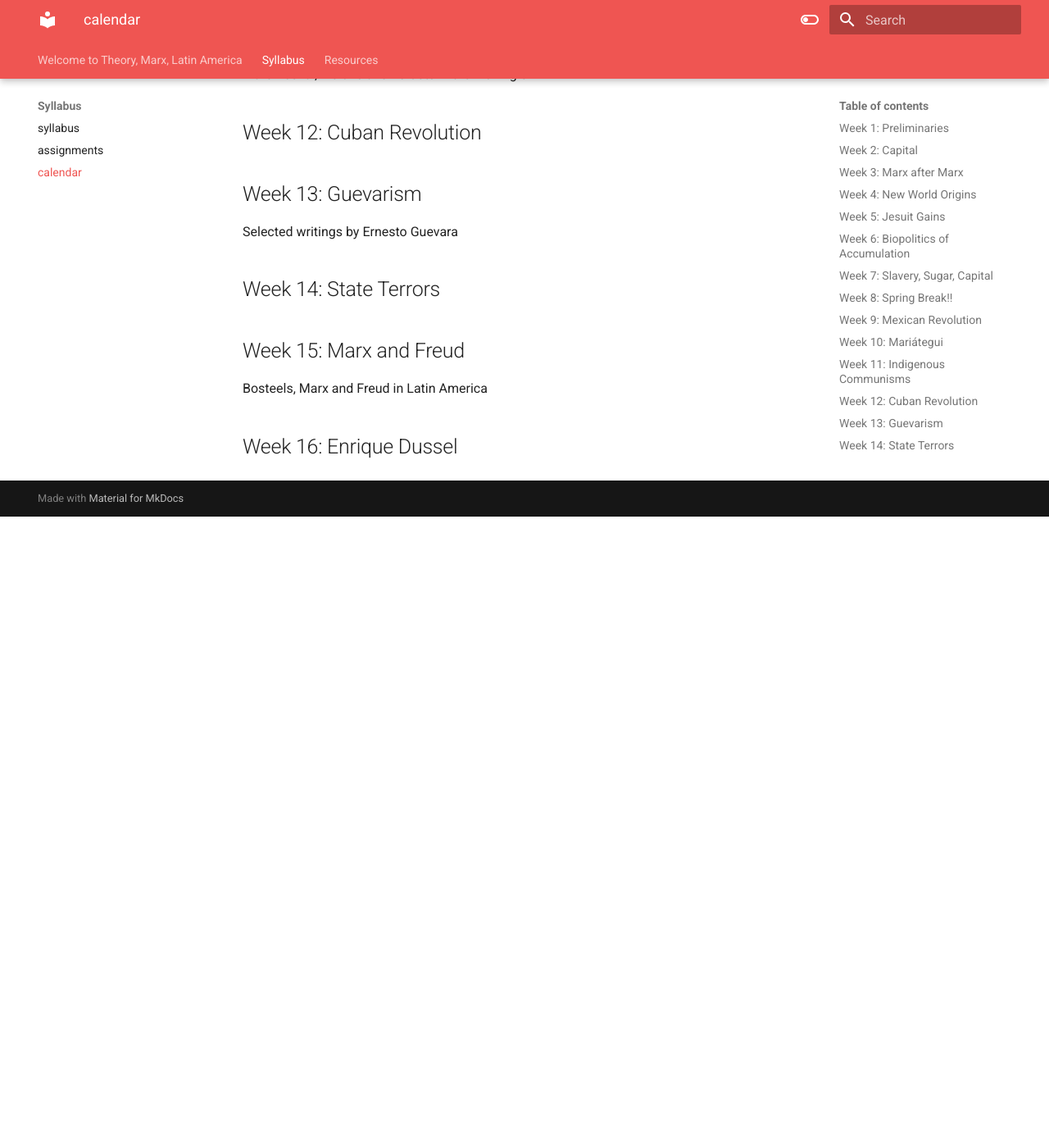
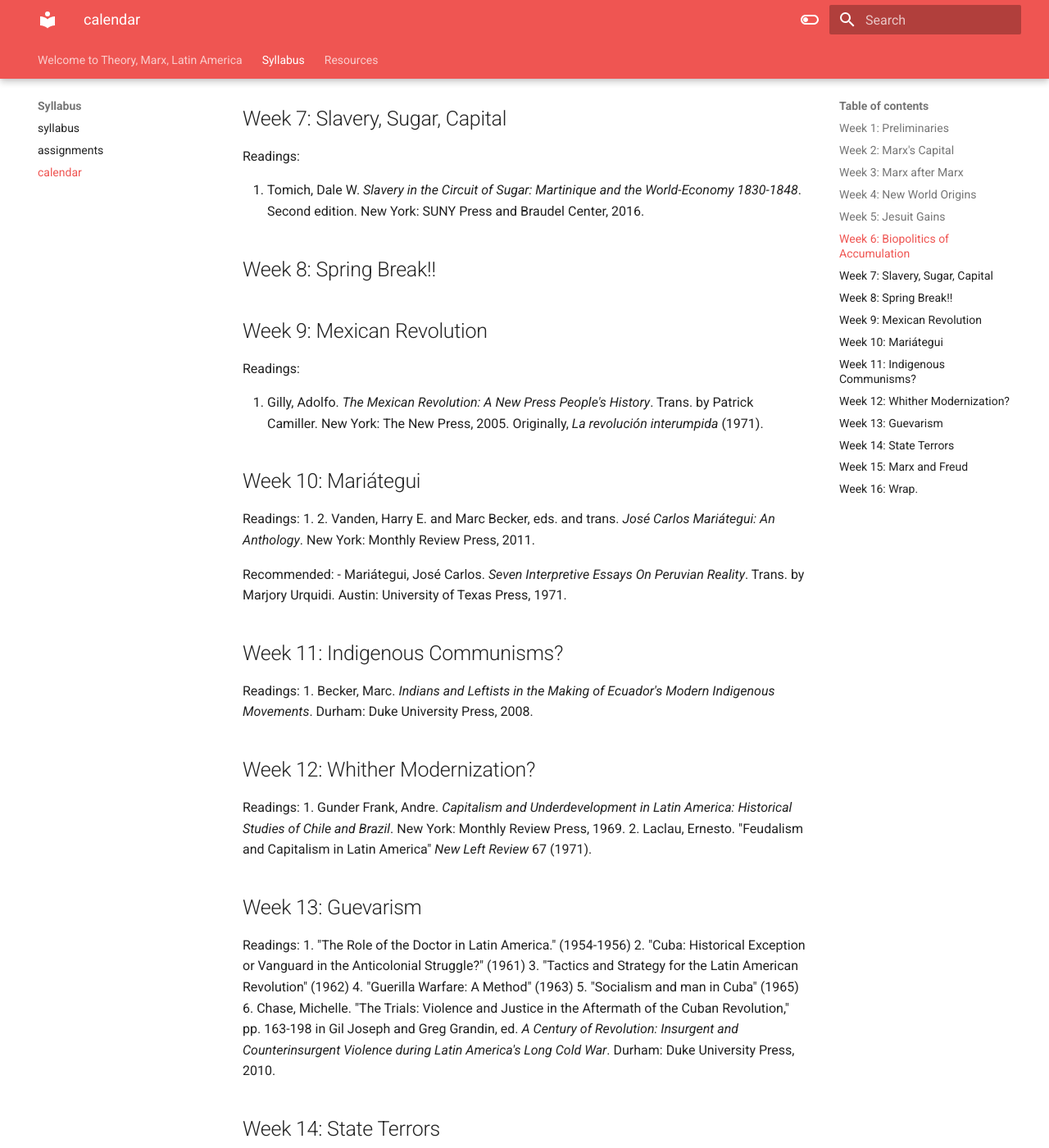
Before and after one commit to chadblack/2023_Marx, an MkDocs documentation site: the page built from docs/Syllabus/3-Calendar.md, in a window 1280 px wide and 1400 px high, scrolled down 1325 px. Shown: the whole window at 82% size. Built offline with MkDocs 1.6.1 and Material for MkDocs 9.7.7, drawn with Linux system fonts in a browser that asks for light colours; before the commit the page ends 1955 px from its top, so only the background shows below that; some of the changed text lies outside the part shown.

Commit message:
building out the calendar

```diff
--- a/docs/Syllabus/3-Calendar.md
+++ b/docs/Syllabus/3-Calendar.md
@@ -4,57 +4,89 @@
 
 ## Week 1: Preliminaries
 
-Benjamin and Tosaka
+Hegel, Benjamin, Tosaka
 
-## Week 2: Capital
+Readings:
+1. Hegel, G.W.F. *Introduction to The Philosophy of History*. Translated by Leo Rauch. Indianapolis: Hackett Publishing, 1988. Pp. 92-98.
+2. Benjamin, Walter. "Theses on the Philosophy of History." Pp. 253-265 in *Illuminations.* Editor, Hannah Arendt. New York: Schoken Books.
+3. Tosaka Jun. "The Principle of Everydayness and Historical Time." Translated by Robert Stolz. Pp. 3-16 in *Tosaka Jun: A Critical Reader*. Editors, Ken C. Kawashima, et.al. Ithaca: Cornell University Press.
 
-Capital Vol. 1
+Recommended for more on Benjamin:
+- Löwy, Michael. *Fire Alarm: Reading Walter Benjamin's 'On the Concept of History'*. New York: Verso, 2016.
+- Jameson, Federic. *The Benjamin Files*. New York: Verso, 2020.
+
+## Week 2: Marx's Capital
+
+Readings:
+1. Marx, Karl. *Capital Volume I*. Translated by Ben Fowkes. New York: Penguin Books, 1990. Chapters 1-2, 4-6, 10, 15, 25.
+
+Recommended for help with *Capital*:
+- Harvey, David. *A Companion to Marx's Capital*. New York: Verso, 2010.
 
 ## Week 3: Marx after Marx
 
-Harootunian, Marx after Marx
+Readings:
+
+1. Harootunian, Harry. *Marx after Marx: History and Time in the Expansion of Capitalism*. New York: Columbia University Press, 2015.
 
 ## Week 4:  New World Origins
-
-Tutino, Making a New World
+Readings:
+1. Tutino, John.  *Making a New World: Founding Capitalism in the Bajío and Spanish North America*. Durham: Duke University Press, 2011.
 
 ## Week 5: Jesuit Gains
-
-Owensby, New World of Gain
+Readings:
+1. Owensby, Brian P.  *New World of Gain: Europeans, Guaraní, and the Global Origins of Modern Economy*. Stanford: Stanford University Press, 2022.
 
 ## Week 6:   Biopolitics of Accumulation
-
-Daniel Nemser, Infrastructures of Race
+Readings:
+1. Nemser, Daniel.  *Infrastructures of Race: Concentration and Biopolitics in Colonial Mexico*. Austin: University of Texas Press, 2017.
 
 ## Week 7:  Slavery, Sugar, Capital
+Readings:
 
-Tomich, Slavery in the Circuit of Sugar
+1. Tomich, Dale W. *Slavery in the Circuit of Sugar: Martinique and the World-Economy 1830-1848*. Second edition. New York: SUNY Press and Braudel Center, 2016.
 
 ## Week 8: Spring Break!!
 
 ## Week 9:   Mexican Revolution
+Readings:
 
-Adolfo Gilly, The Mexican Revolution
+1. Gilly, Adolfo. *The Mexican Revolution: A New Press People's History*. Trans. by Patrick Camiller. New York: The New Press, 2005. Originally, *La revolución interumpida* (1971).
 
 ## Week 10:   Mariátegui
+Readings:
+1. 2. Vanden, Harry E. and Marc Becker, eds. and trans. *José Carlos Mariátegui: An Anthology*. New York: Monthly Review Press, 2011.
 
-Seven Theses and other essays
+Recommended:
+- Mariátegui, José Carlos. *Seven Interpretive Essays On Peruvian Reality*. Trans. by Marjory Urquidi. Austin: University of Texas Press, 1971.
 
-## Week 11:   Indigenous Communisms
+## Week 11:   Indigenous Communisms?
+Readings:
+1. Becker, Marc. *Indians and Leftists in the Making of Ecuador's Modern Indigenous Movements*. Durham: Duke University Press, 2008.
 
-Marc Becker, Indians and Leftists in the Making of
-
-## Week 12:  Cuban Revolution
+## Week 12:  Whither Modernization?
+Readings:
+1. Gunder Frank, Andre. *Capitalism and Underdevelopment in Latin America: Historical Studies of Chile and Brazil*. New York: Monthly Review Press, 1969.
+2. Laclau, Ernesto. "Feudalism and Capitalism in Latin America" *New Left Review* 67 (1971).
 
 ## Week 13:   Guevarism
-
-Selected writings by Ernesto Guevara
+Readings:
+1. "The Role of the Doctor in Latin America." (1954-1956)
+2. "Cuba: Historical Exception or Vanguard in the Anticolonial Struggle?" (1961)
+3. "Tactics and Strategy for the Latin American Revolution" (1962)
+4. "Guerilla Warfare: A Method" (1963)
+5. "Socialism and man in Cuba" (1965)
+6. Chase, Michelle. "The Trials: Violence and Justice in the Aftermath of the Cuban Revolution," pp. 163-198 in Gil Joseph and Greg Grandin, ed. *A Century of Revolution: Insurgent and Counterinsurgent Violence during Latin America's Long Cold War*. Durham: Duke University Press, 2010.
 
 ## Week 14:   State Terrors
-
+Readings:
+1. Joseph and Grandin, eds. *A Century of Revolution*. Part Three: The Weight of the Night.
+2. Weld, Kirsten. *Paper Cadavers: The Archives of Dictatorship in Guatemala*. Durham: Duke University Press, 2014.
 
 ## Week 15:   Marx and Freud
+Readings:
+1. Bosteels, Burno. *Marx and Freud in Latin America: Politics, Psychoanalysis, and Religion in Times of Terror*. New York: Verso Press, 2012.
 
-Bosteels, Marx and Freud in Latin America
-
-## Week 16: Enrique Dussel
+## Week 16: Wrap.
+Readings:
+	1. T.B.D.
```
